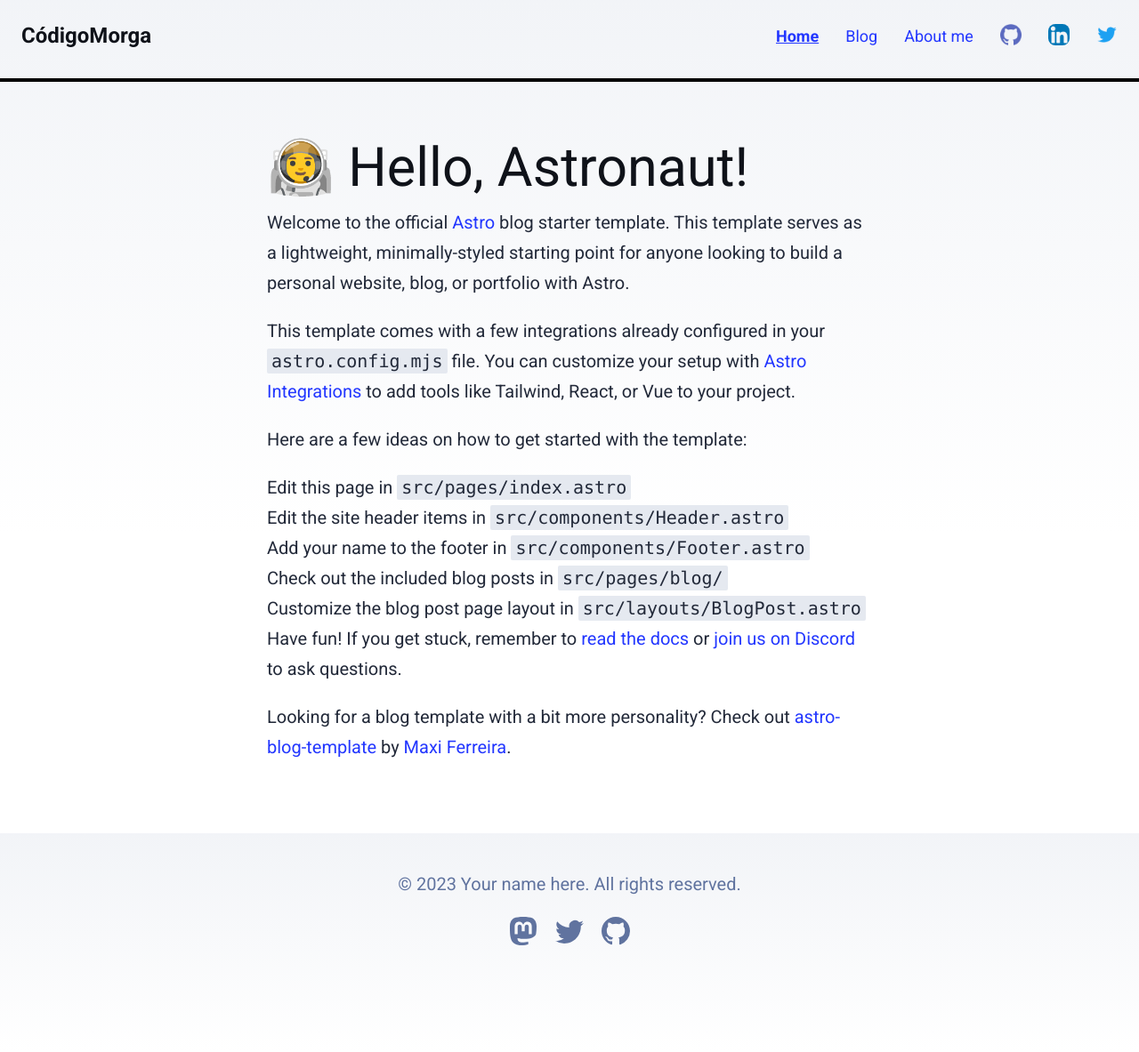
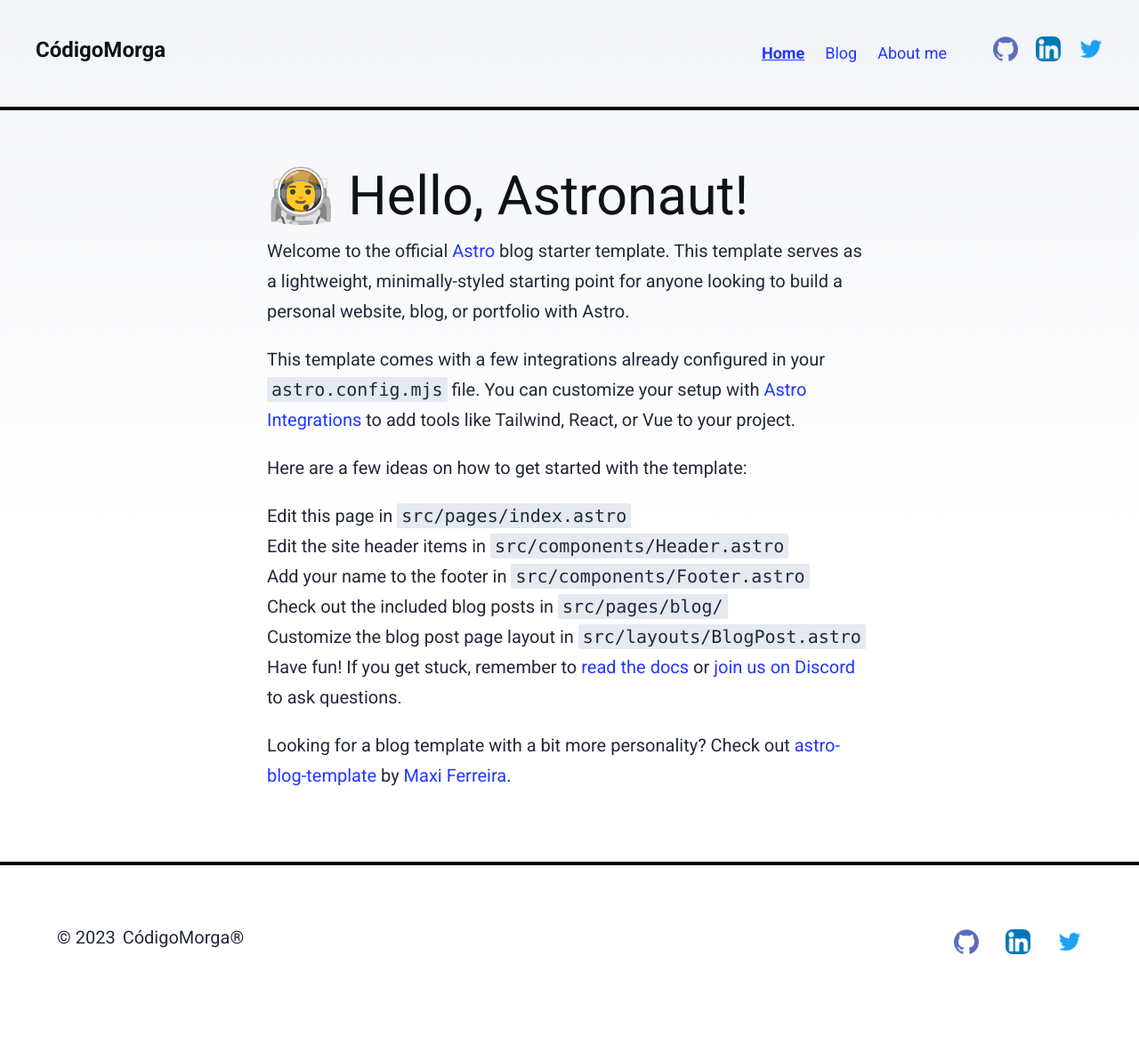
Before and after one commit to DavidMorgade/AstroBlog, an Astro site: page / in a window 1280 px wide. Shown: the whole page at 89% size. After the commit the page ends 1155 px from the top, so only its background shows below. Built offline with nearby package versions, Linux system fonts and the light colour scheme; Astro itself is replaced by a stand-in of ours.

Commit message:
Added component social media for footer and header and finished both

```diff
--- a/astro.config.mjs
+++ b/astro.config.mjs
@@ -1,11 +1,12 @@
 import { defineConfig } from "astro/config";
 import mdx from "@astrojs/mdx";
 import sitemap from "@astrojs/sitemap";
+import tailwind from "@astrojs/tailwind";
 
-import tailwind from "@astrojs/tailwind";
+import react from "@astrojs/react";
 
 // https://astro.build/config
 export default defineConfig({
-  site: "https://example.com",
-  integrations: [mdx(), sitemap(), tailwind()]
+	site: "https://example.com",
+	integrations: [mdx(), sitemap(), tailwind(), react()],
 });
--- a/src/components/Footer.astro
+++ b/src/components/Footer.astro
@@ -1,62 +1,21 @@
 ---
 const today = new Date();
+import { SITE_TITLE } from "../consts";
+import SocialMediaItems from "./SocialMediaItems.astro";
 ---
 
-<footer>
-	&copy; {today.getFullYear()} Your name here. All rights reserved.
-	<div class="social-links">
-		<a href="https://m.webtoo.ls/@astro" target="_blank">
-			<span class="sr-only">Follow Astro on Mastodon</span>
-			<svg
-				viewBox="0 0 16 16"
-				aria-hidden="true"
-				width="32"
-				height="32"
-				astro-icon="social/mastodon"
-				><path
-					fill="currentColor"
-					d="M11.19 12.195c2.016-.24 3.77-1.475 3.99-2.603.348-1.778.32-4.339.32-4.339 0-3.47-2.286-4.488-2.286-4.488C12.062.238 10.083.017 8.027 0h-.05C5.92.017 3.942.238 2.79.765c0 0-2.285 1.017-2.285 4.488l-.002.662c-.004.64-.007 1.35.011 2.091.083 3.394.626 6.74 3.78 7.57 1.454.383 2.703.463 3.709.408 1.823-.1 2.847-.647 2.847-.647l-.06-1.317s-1.303.41-2.767.36c-1.45-.05-2.98-.156-3.215-1.928a3.614 3.614 0 0 1-.033-.496s1.424.346 3.228.428c1.103.05 2.137-.064 3.188-.189zm1.613-2.47H11.13v-4.08c0-.859-.364-1.295-1.091-1.295-.804 0-1.207.517-1.207 1.541v2.233H7.168V5.89c0-1.024-.403-1.541-1.207-1.541-.727 0-1.091.436-1.091 1.296v4.079H3.197V5.522c0-.859.22-1.541.66-2.046.456-.505 1.052-.764 1.793-.764.856 0 1.504.328 1.933.983L8 4.39l.417-.695c.429-.655 1.077-.983 1.934-.983.74 0 1.336.259 1.791.764.442.505.661 1.187.661 2.046v4.203z"
-				></path></svg
-			>
-		</a>
-		<a href="https://twitter.com/astrodotbuild" target="_blank">
-			<span class="sr-only">Follow Astro on Twitter</span>
-			<svg viewBox="0 0 16 16" aria-hidden="true" width="32" height="32" astro-icon="social/twitter"
-				><path
-					fill="currentColor"
-					d="M5.026 15c6.038 0 9.341-5.003 9.341-9.334 0-.14 0-.282-.006-.422A6.685 6.685 0 0 0 16 3.542a6.658 6.658 0 0 1-1.889.518 3.301 3.301 0 0 0 1.447-1.817 6.533 6.533 0 0 1-2.087.793A3.286 3.286 0 0 0 7.875 6.03a9.325 9.325 0 0 1-6.767-3.429 3.289 3.289 0 0 0 1.018 4.382A3.323 3.323 0 0 1 .64 6.575v.045a3.288 3.288 0 0 0 2.632 3.218 3.203 3.203 0 0 1-.865.115 3.23 3.23 0 0 1-.614-.057 3.283 3.283 0 0 0 3.067 2.277A6.588 6.588 0 0 1 .78 13.58a6.32 6.32 0 0 1-.78-.045A9.344 9.344 0 0 0 5.026 15z"
-				></path></svg
-			>
-		</a>
-		<a href="https://github.com/withastro/astro" target="_blank">
-			<span class="sr-only">Go to Astro's GitHub repo</span>
-			<svg viewBox="0 0 16 16" aria-hidden="true" width="32" height="32" astro-icon="social/github"
-				><path
-					fill="currentColor"
-					d="M8 0C3.58 0 0 3.58 0 8c0 3.54 2.29 6.53 5.47 7.59.4.07.55-.17.55-.38 0-.19-.01-.82-.01-1.49-2.01.37-2.53-.49-2.69-.94-.09-.23-.48-.94-.82-1.13-.28-.15-.68-.52-.01-.53.63-.01 1.08.58 1.23.82.72 1.21 1.87.87 2.33.66.07-.52.28-.87.51-1.07-1.78-.2-3.64-.89-3.64-3.95 0-.87.31-1.59.82-2.15-.08-.2-.36-1.02.08-2.12 0 0 .67-.21 2.2.82.64-.18 1.32-.27 2-.27.68 0 1.36.09 2 .27 1.53-1.04 2.2-.82 2.2-.82.44 1.1.16 1.92.08 2.12.51.56.82 1.27.82 2.15 0 3.07-1.87 3.75-3.65 3.95.29.25.54.73.54 1.48 0 1.07-.01 1.93-.01 2.2 0 .21.15.46.55.38A8.012 8.012 0 0 0 16 8c0-4.42-3.58-8-8-8z"
-				></path></svg
-			>
-		</a>
+<footer class="border-t-4 border-black p-6">
+	<div
+		class="flex flex-col items-center gap-5 md:flex-row md:justify-between p-10"
+	>
+		<div>
+			<div class="flex gap-2">
+				<p>&copy; {today.getFullYear()}</p>
+				<p>{SITE_TITLE}&reg;</p>
+			</div>
+		</div>
+		<ul class="w-36">
+			<SocialMediaItems />
+		</ul>
 	</div>
 </footer>
-<style>
-	footer {
-		padding: 2em 1em 6em 1em;
-		background: linear-gradient(var(--gray-gradient)) no-repeat;
-		color: rgb(var(--gray));
-		text-align: center;
-	}
-	.social-links {
-		display: flex;
-		justify-content: center;
-		gap: 1em;
-		margin-top: 1em;
-	}
-	.social-links a {
-		text-decoration: none;
-		color: rgb(var(--gray));
-	}
-	.social-links a:hover {
-		color: rgb(var(--gray-dark));
-	}
-</style>
--- a/src/components/Header.astro
+++ b/src/components/Header.astro
@@ -1,14 +1,18 @@
 ---
 import HeaderLink from "./HeaderLink.astro";
 import { SITE_TITLE } from "../consts";
+import SocialMediaItems from "./SocialMediaItems.astro";
 ---
 
 <header
-	class="border-b-4 border-black flex flex-col md:flex-row justify-between p-6 items-center gap-10"
+	class="border-b-4 border-black flex flex-col md:flex-row justify-between p-10 items-center gap-10"
 >
 	<h1 class="font-bold font sm:text-2xl text-xl">{SITE_TITLE}</h1>
 	<nav>
-		<ul class="flex align-middle w-96 justify-around md:justify-between">
+		<ul
+			class="flex flex-col-reverse md:flex-row items-center w-96 justify-center gap-y-5 md:gap-x-5 md:justify-between"
+		>
+			<div class="flex align-middle justify-between w-52 gap-4">
 				<li class="text-lg">
 					<HeaderLink href={"/"}>Home</HeaderLink>
 				</li>
@@ -18,21 +22,8 @@
 				<li class="text-lg">
 					<HeaderLink href={"/about"}>About me</HeaderLink>
 				</li>
-			<li class="hidden md:block">
-				<HeaderLink>
-					<img class="w-6" src="github-icon.png" alt="Github Icon" />
-				</HeaderLink>
-			</li>
-			<li class="hidden md:block">
-				<HeaderLink>
-					<img class="w-6" src="linkedin-icon.png" alt="linkedin icon" />
-				</HeaderLink>
-			</li>
-			<li class="hidden md:block">
-				<HeaderLink>
-					<img class="w-6" src="twitter-icon.png" alt="twitter icon" />
-				</HeaderLink>
-			</li>
+			</div>
+			<SocialMediaItems footer="false" />
 		</ul>
 	</nav>
 </header>
--- /dev/null
+++ b/src/components/SocialMediaItems.astro
@@ -0,0 +1,21 @@
+---
+import HeaderLink from "./HeaderLink.astro";
+---
+
+<div class=`justify-between gap-5 flex`>
+	<li class="transition hover:scale-125">
+		<HeaderLink>
+			<img class="w-7" src="github-icon.png" alt="Github Icon" />
+		</HeaderLink>
+	</li>
+	<li class="transition hover:scale-125">
+		<HeaderLink>
+			<img class="w-7" src="linkedin-icon.png" alt="linkedin icon" />
+		</HeaderLink>
+	</li>
+	<li class="transition hover:scale-125">
+		<HeaderLink>
+			<img class="w-7" src="twitter-icon.png" alt="twitter icon" />
+		</HeaderLink>
+	</li>
+</div>
--- a/tsconfig.json
+++ b/tsconfig.json
@@ -1,6 +1,8 @@
 {
   "extends": "astro/tsconfigs/strict",
   "compilerOptions": {
-    "strictNullChecks": true
+    "strictNullChecks": true,
+    "jsx": "react-jsx",
+    "jsxImportSource": "react"
   }
 }
```
Also changed, not shown: package.json (+8 -1 lines), .prettierrc.cjs, 1 other file. Lines whose indentation alone changed are shown as unchanged.
